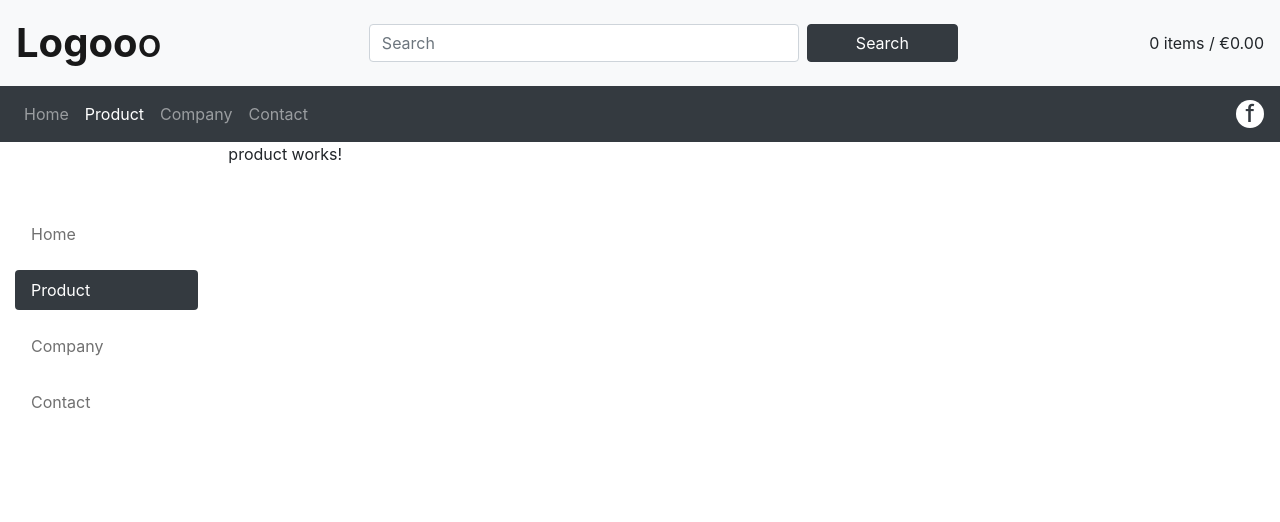
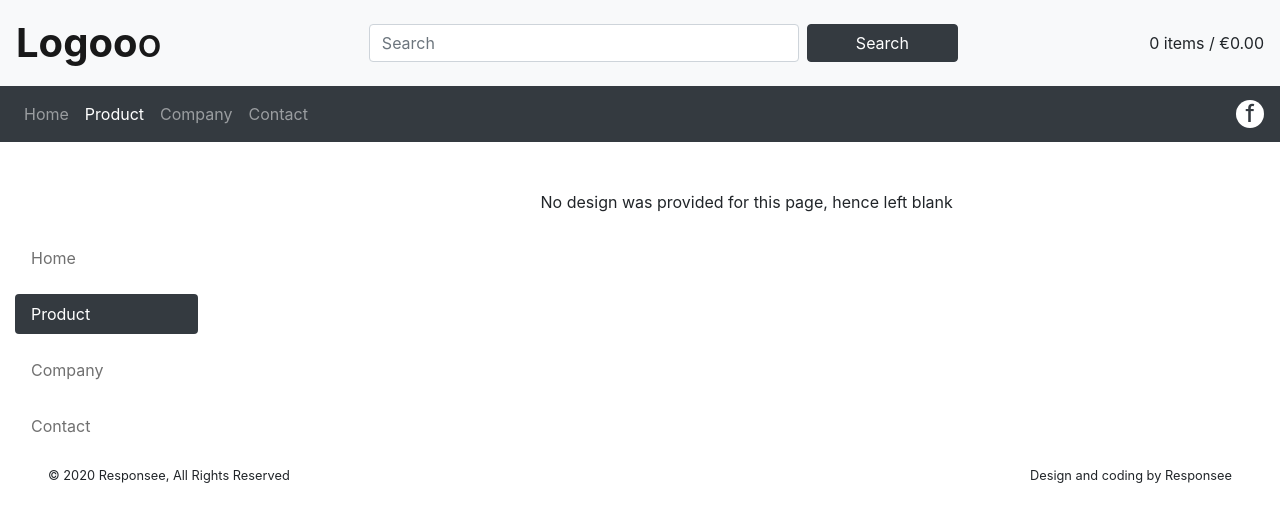
Before and after one commit to kjdeepak/codemaxCart, an Angular app: page /product in a window 1280 px wide. Shown: the top 522 px of the page. Built offline with nearby package versions, Linux system fonts and the light colour scheme.

Commit message:
Implement footer, Fix Homepage Header Spacing issue

```diff
--- a/src/app/app.component.html
+++ b/src/app/app.component.html
@@ -6,7 +6,7 @@
     <div class="container-fluid">
       <div class="row">
         <div class="d-none d-md-block col-md-2">
-        <aside class="pt-4">
+        <aside class="pt-5">
           <app-side-navigation></app-side-navigation>
         </aside>
       </div>
@@ -17,7 +17,8 @@
       </div>
       </div>
     </div>
-
-
   </section>
+  <footer>
+    <app-footer></app-footer>
+  </footer>
 </main>
--- a/src/app/app.module.ts
+++ b/src/app/app.module.ts
@@ -12,6 +12,7 @@ import { HeaderComponent } from './shared/components/header/header.component';
 import { SideNavigationComponent } from './shared/components/side-navigation/side-navigation.component';
 import { NgbCollapseModule } from '@ng-bootstrap/ng-bootstrap';
 import { TopNavigationComponent } from './shared/components/top-navigation/top-navigation.component';
+import { FooterComponent } from './shared/components/footer/footer.component';
 
 @NgModule({
   declarations: [
@@ -22,7 +23,8 @@ import { TopNavigationComponent } from './shared/components/top-navigation/top-n
     ContactComponent,
     HeaderComponent,
     SideNavigationComponent,
-    TopNavigationComponent
+    TopNavigationComponent,
+    FooterComponent
   ],
   imports: [
     BrowserModule,
--- a/src/app/home/home.component.html
+++ b/src/app/home/home.component.html
@@ -1,5 +1,5 @@
 <section>
-    <h1 class="mb-4 ml-3">Products</h1>
+    <h1 class="my-4 ml-3">Products</h1>
     <div class="container-fluid">
         <div class="row">
             <ng-container *ngFor="let product of products">
--- a/src/app/product/product.component.html
+++ b/src/app/product/product.component.html
@@ -1 +1,3 @@
-<p>product works!</p>
+<div class="my-5">
+    <p class="d-flex justify-content-center align-items center">No design was provided for this page, hence left blank </p>
+    </div>
--- /dev/null
+++ b/src/app/shared/components/footer/footer.component.html
@@ -0,0 +1,4 @@
+<div class="d-flex justify-content-between mx-5">
+    <p><small>&copy; {{getCurrentYear()}} Responsee, All Rights Reserved</small></p>
+    <p><small>Design and coding by Responsee</small></p>
+</div>
--- /dev/null
+++ b/src/app/shared/components/footer/footer.component.ts
@@ -0,0 +1,19 @@
+import { Component, OnInit } from '@angular/core';
+
+@Component({
+  selector: 'app-footer',
+  templateUrl: './footer.component.html',
+  styleUrls: ['./footer.component.scss']
+})
+export class FooterComponent implements OnInit {
+
+  constructor() { }
+
+  ngOnInit(): void {
+  }
+
+  getCurrentYear(): number{
+    return new Date().getFullYear();
+  }
+
+}
```
Also changed, not shown: src/app/shared/components/footer/footer.component.scss (added).
